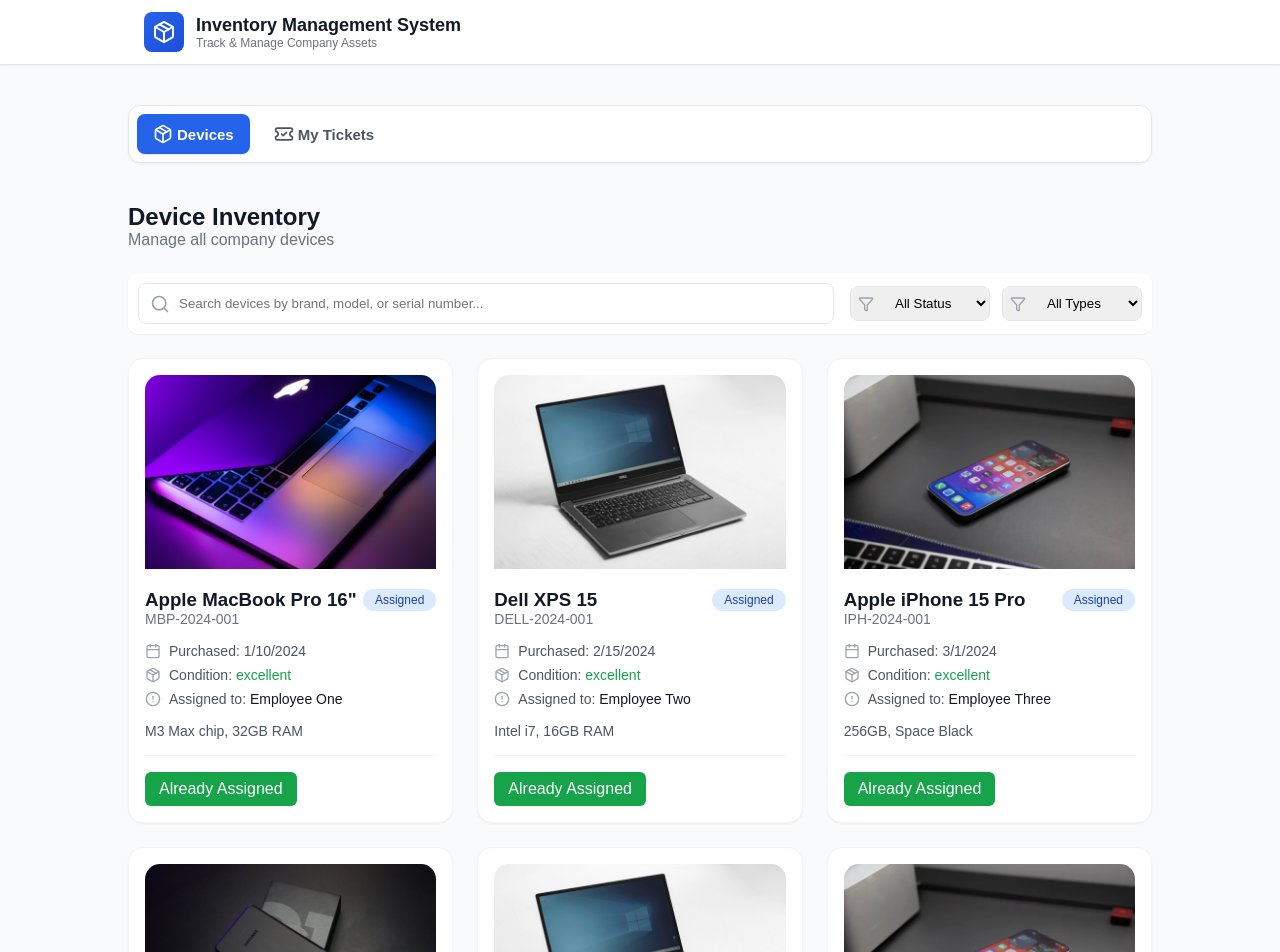
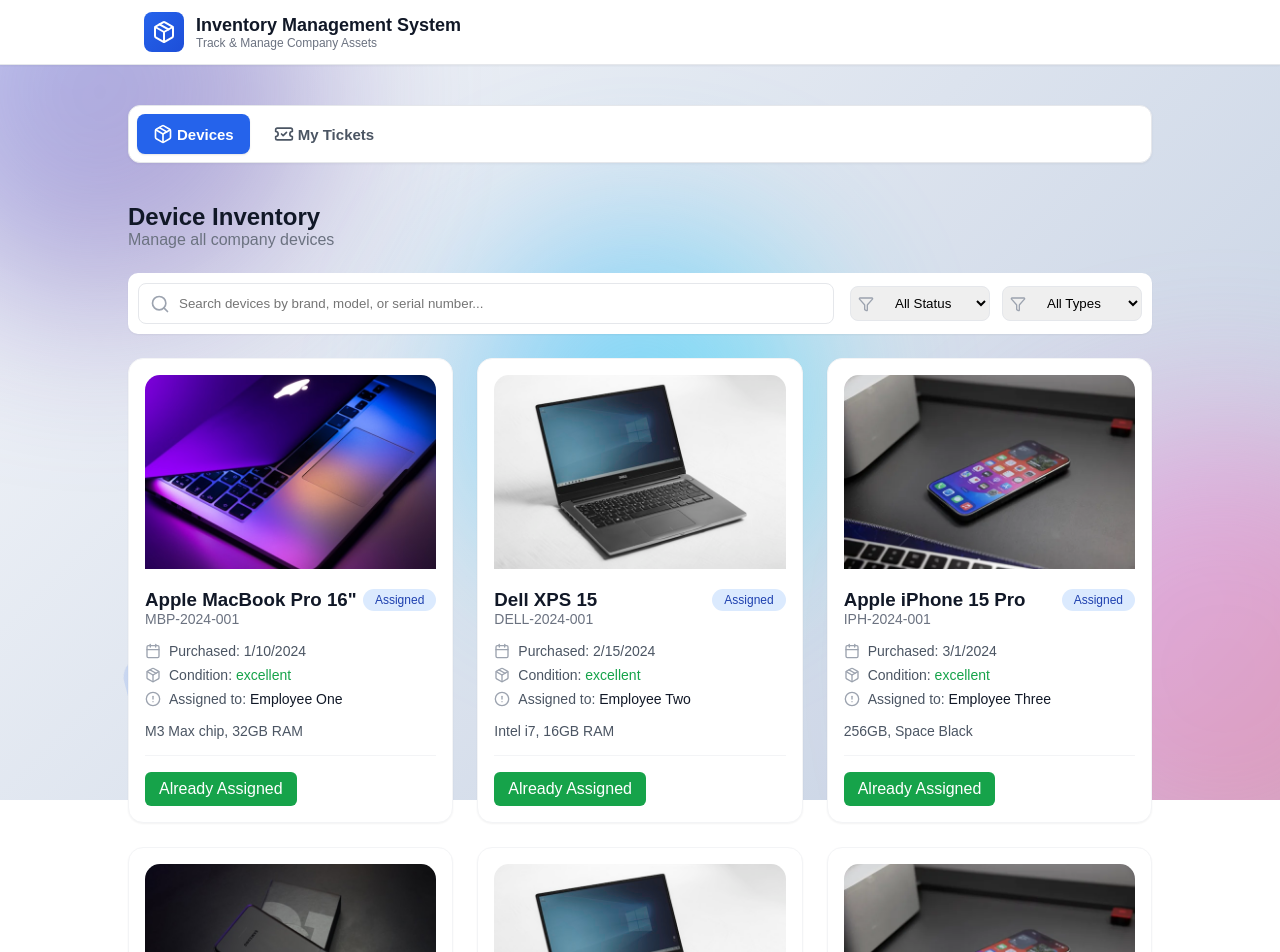
Before and after one commit to VikasChauhanBD/inventory, a React (Vite) app: page / in a window 1280 px wide. Shown: the top 952 px of the page. Built offline with nearby package versions, Linux system fonts and the light colour scheme.

Commit message:
Animated Background added

```diff
--- /dev/null
+++ b/src/components/animatedBackground/AnimatedBackground.css
@@ -0,0 +1,171 @@
+.animated-background {
+  position: fixed;
+  top: 0;
+  left: 0;
+  width: 100%;
+  height: 100%;
+  overflow: hidden;
+  z-index: -1;
+  background: linear-gradient(135deg, #f5f7fa 0%, #c3cfe2 100%);
+}
+
+/* Gradient Orbs */
+.gradient-orb {
+  position: absolute;
+  border-radius: 50%;
+  filter: blur(80px);
+  opacity: 0.5;
+  animation: float 20s infinite ease-in-out;
+}
+
+.orb-1 {
+  width: 400px;
+  height: 400px;
+  background: linear-gradient(135deg, #667eea 0%, #764ba2 100%);
+  top: -10%;
+  left: -10%;
+  animation-delay: 0s;
+}
+
+.orb-2 {
+  width: 500px;
+  height: 500px;
+  background: linear-gradient(135deg, #f093fb 0%, #f5576c 100%);
+  bottom: -15%;
+  right: -15%;
+  animation-delay: 5s;
+}
+
+.orb-3 {
+  width: 350px;
+  height: 350px;
+  background: linear-gradient(135deg, #4facfe 0%, #00f2fe 100%);
+  top: 50%;
+  left: 50%;
+  transform: translate(-50%, -50%);
+  animation-delay: 10s;
+}
+
+@keyframes float {
+  0%,
+  100% {
+    transform: translate(0, 0) scale(1);
+  }
+  25% {
+    transform: translate(30px, -30px) scale(1.1);
+  }
+  50% {
+    transform: translate(-20px, 20px) scale(0.9);
+  }
+  75% {
+    transform: translate(20px, 30px) scale(1.05);
+  }
+}
+
+/* Floating Shapes */
+.floating-shapes {
+  position: absolute;
+  width: 100%;
+  height: 100%;
+}
+
+.shape {
+  position: absolute;
+  opacity: 0.1;
+  animation: rise 15s infinite ease-in-out;
+}
+
+.shape-1 {
+  width: 80px;
+  height: 80px;
+  background: #2563eb;
+  border-radius: 20px;
+  left: 10%;
+  bottom: -100px;
+  animation-delay: 0s;
+  animation-duration: 18s;
+}
+
+.shape-2 {
+  width: 60px;
+  height: 60px;
+  background: #8b5cf6;
+  border-radius: 50%;
+  left: 30%;
+  bottom: -100px;
+  animation-delay: 3s;
+  animation-duration: 20s;
+}
+
+.shape-3 {
+  width: 100px;
+  height: 100px;
+  background: #06b6d4;
+  border-radius: 15px;
+  left: 50%;
+  bottom: -100px;
+  animation-delay: 6s;
+  animation-duration: 22s;
+}
+
+.shape-4 {
+  width: 70px;
+  height: 70px;
+  background: #ec4899;
+  border-radius: 50%;
+  left: 70%;
+  bottom: -100px;
+  animation-delay: 9s;
+  animation-duration: 19s;
+}
+
+.shape-5 {
+  width: 90px;
+  height: 90px;
+  background: #10b981;
+  border-radius: 25px;
+  left: 85%;
+  bottom: -100px;
+  animation-delay: 12s;
+  animation-duration: 21s;
+}
+
+@keyframes rise {
+  0% {
+    transform: translateY(0) rotate(0deg);
+    opacity: 0.1;
+  }
+  50% {
+    opacity: 0.15;
+  }
+  100% {
+    transform: translateY(-100vh) rotate(360deg);
+    opacity: 0;
+  }
+}
+
+/* Responsive adjustments */
+@media (max-width: 768px) {
+  .gradient-orb {
+    filter: blur(60px);
+  }
+
+  .orb-1 {
+    width: 300px;
+    height: 300px;
+  }
+
+  .orb-2 {
+    width: 350px;
+    height: 350px;
+  }
+
+  .orb-3 {
+    width: 250px;
+    height: 250px;
+  }
+
+  .shape {
+    transform: scale(0.7);
+  }
+}
--- /dev/null
+++ b/src/components/animatedBackground/AnimatedBackground.jsx
@@ -0,0 +1,21 @@
+import React from "react";
+import "./AnimatedBackground.css";
+
+const AnimatedBackground = () => {
+  return (
+    <div className="animated-background">
+      <div className="gradient-orb orb-1"></div>
+      <div className="gradient-orb orb-2"></div>
+      <div className="gradient-orb orb-3"></div>
+      <div className="floating-shapes">
+        <div className="shape shape-1"></div>
+        <div className="shape shape-2"></div>
+        <div className="shape shape-3"></div>
+        <div className="shape shape-4"></div>
+        <div className="shape shape-5"></div>
+      </div>
+    </div>
+  );
+};
+
+export default AnimatedBackground;
--- a/src/pages/Admin.css
+++ b/src/pages/Admin.css
@@ -1,6 +1,6 @@
 .admin-main-container {
+  position: relative;
   min-height: 100vh;
-  background-color: #f9fafb;
 }
 
 .admin-tabs-container {
--- a/src/pages/Admin.jsx
+++ b/src/pages/Admin.jsx
@@ -12,6 +12,7 @@ import DevicesView from "../components/admin/devices/DevicesView";
 import EmployeesView from "../components/admin/employees/EmployeesView";
 import AssignmentsView from "../components/admin/assignments/AssignmentsView";
 import TicketRequestsView from "../components/admin/ticketRequestsView/TicketRequestsView";
+import AnimatedBackground from "../components/animatedBackground/AnimatedBackground";
 import {
   mockDevices,
   mockEmployees,
@@ -29,21 +30,21 @@ function Admin() {
   const stats = useMemo(() => {
     const totalDevices = devices.length;
     const assignedDevices = devices.filter(
-      (d) => d.status === "assigned"
+      (d) => d.status === "assigned",
     ).length;
     const availableDevices = devices.filter(
-      (d) => d.status === "available"
+      (d) => d.status === "available",
     ).length;
     const maintenanceDevices = devices.filter(
-      (d) => d.status === "maintenance"
+      (d) => d.status === "maintenance",
     ).length;
     const totalEmployees = employees.length;
     const activeEmployees = employees.filter(
-      (e) => e.status === "active"
+      (e) => e.status === "active",
     ).length;
     const totalPhones = devices.filter((d) => d.device_type === "phone").length;
     const totalLaptops = devices.filter(
-      (d) => d.device_type === "laptop"
+      (d) => d.device_type === "laptop",
     ).length;
 
     return {
@@ -68,7 +69,7 @@ function Admin() {
 
   const getEmployeeForDevice = (deviceId) => {
     const assignment = assignments.find(
-      (a) => a.device_id === deviceId && a.status === "active"
+      (a) => a.device_id === deviceId && a.status === "active",
     );
     return assignment
       ? employees.find((e) => e.id === assignment.employee_id)
@@ -80,11 +81,12 @@ function Admin() {
     { id: "devices", label: "Devices", icon: Package },
     { id: "employees", label: "Employees", icon: Users },
     { id: "assignments", label: "Assignments", icon: FileText },
-    { id: "ticketrequests", label: "Ticket Requests", icon: Ticket }, // ⬅ NEW TAB
+    { id: "ticketrequests", label: "Ticket Requests", icon: Ticket },
   ];
 
   return (
     <div className="admin-main-container">
+      <AnimatedBackground />
       <Navbar />
 
       {/* Tabs */}
@@ -125,7 +127,7 @@ function Admin() {
             employees={employees}
             getDeviceCountForEmployee={(id) =>
               assignments.filter(
-                (a) => a.employee_id === id && a.status === "active"
+                (a) => a.employee_id === id && a.status === "active",
               ).length
             }
           />
--- a/src/pages/Receiver.css
+++ b/src/pages/Receiver.css
@@ -1,6 +1,6 @@
 .receiver-main-container {
+  position: relative;
   min-height: 100vh;
-  background-color: #f9fafb;
 }
 
 .receiver-tabs-container {
--- a/src/pages/Receiver.jsx
+++ b/src/pages/Receiver.jsx
@@ -3,6 +3,7 @@ import { LayoutDashboard, Package, TicketCheck } from "lucide-react";
 import Navbar from "../components/navbar/Navbar";
 import UserDevicesView from "../components/user/userDevices/UserDevicesView";
 import MyTicketsView from "../components/user/userTicket/MyTicketsView";
+import AnimatedBackground from "../components/animatedBackground/AnimatedBackground";
 import {
   mockDevices,
   mockEmployees,
@@ -21,23 +22,22 @@ function Receiver() {
   const stats = useMemo(() => {
     const totalDevices = devices.length;
     const assignedDevices = devices.filter(
-      (d) => d.status === "assigned"
+      (d) => d.status === "assigned",
     ).length;
     const availableDevices = devices.filter(
-      (d) => d.status === "available"
+      (d) => d.status === "available",
     ).length;
     const maintenanceDevices = devices.filter(
-      (d) => d.status === "maintenance"
+      (d) => d.status === "maintenance",
     ).length;
     const totalEmployees = employees.length;
     const activeEmployees = employees.filter(
-      (e) => e.status === "active"
+      (e) => e.status === "active",
     ).length;
     const totalPhones = devices.filter((d) => d.device_type === "phone").length;
     const totalLaptops = devices.filter(
-      (d) => d.device_type === "laptop"
+      (d) => d.device_type === "laptop",
     ).length;
-
     return {
       totalDevices,
       assignedDevices,
@@ -52,7 +52,7 @@ function Receiver() {
 
   const getEmployeeForDevice = (deviceId) => {
     const assignment = assignments.find(
-      (a) => a.device_id === deviceId && a.status === "active"
+      (a) => a.device_id === deviceId && a.status === "active",
     );
     return assignment
       ? employees.find((e) => e.id === assignment.employee_id)
@@ -66,8 +66,8 @@ function Receiver() {
 
   return (
     <div className="receiver-main-container">
+      <AnimatedBackground />
       <Navbar />
-
       {/* Tabs */}
       <div className="receiver-tabs-container">
         <div className="receiver-tabs-card">
@@ -88,7 +88,6 @@ function Receiver() {
           })}
         </div>
       </div>
-
       {/* Main Content */}
       <div className="receiver-content">
         {activeTab === "devices" && (
```
